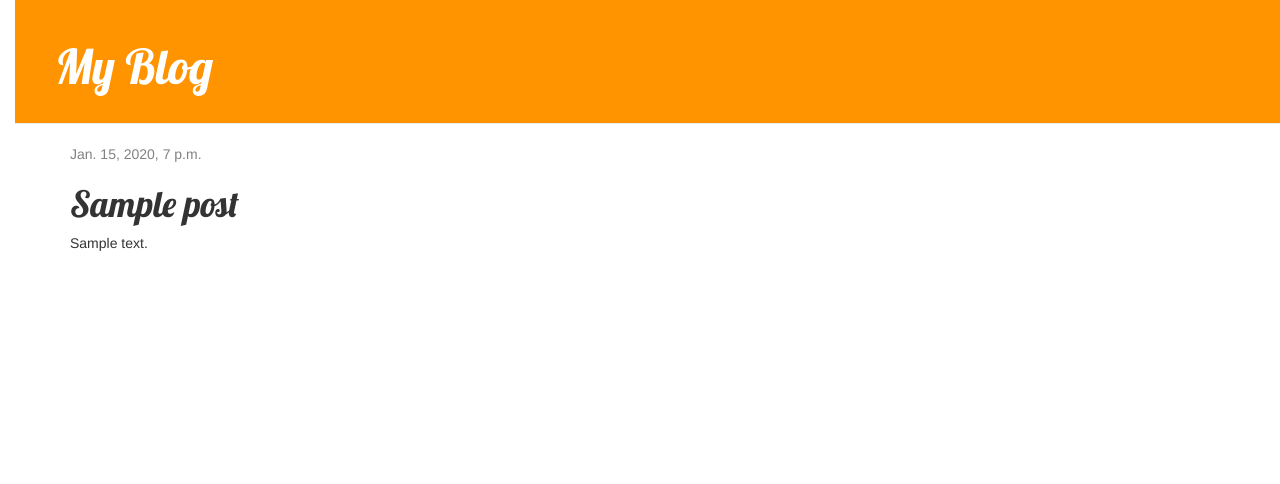
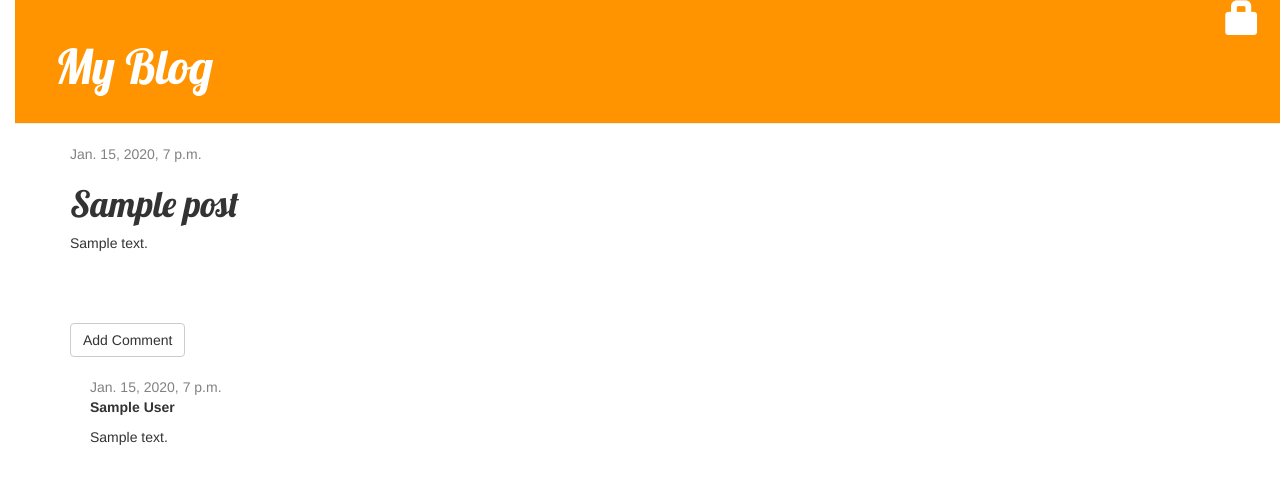
Before and after one commit to chulphan/my-first-blog, a Django app: page /post/1/ in a window 1280 px wide. Shown: the top 484 px of the page. Run offline with Django 3.2, Linux system fonts and the light colour scheme; tables that the repository leaves empty hold one stand-in row (values such as "Sample post"); some libraries are stand-ins or nearby versions.

Commit message:
added commentgit add --all you can comment my article :)

```diff
--- a/blog/admin.py
+++ b/blog/admin.py
@@ -1,6 +1,8 @@
 from django.contrib import admin
-from .models import Post
+from .models import Post, Comment
 
 # Register your models here.
 
 admin.site.register(Post)
+
+admin.site.register(Comment)
--- a/blog/models.py
+++ b/blog/models.py
@@ -10,9 +10,27 @@ class Post(models.Model):
     created_date = models.DateTimeField(default=timezone.now)
     published_date = models.DateTimeField(blank=True, null=True)
 
+    def approved_comments(self):
+        return self.comments.filter(approved_comment=True)
+
     def publish(self):
         self.published_date = timezone.now()
         self.save()
 
     def __str__(self):
         return self.title
+
+
+class Comment(models.Model):
+    post = models.ForeignKey('blog.Post', related_name='comments')
+    author = models.CharField(max_length=200)
+    text = models.TextField()
+    created_date = models.DateTimeField(default=timezone.now)
+    approved_comment = models.BooleanField(default=False)
+
+    def approve(self):
+        self.approved_comment = True
+        self.save()
+
+    def __str__(self):
+        return self.text
--- a/blog/static/css/blog.css
+++ b/blog/static/css/blog.css
@@ -54,3 +54,7 @@ h1, h2, h3, h4{
 .post h1 a, .post h1 a:visited{
     color:#000000;
 }
+
+.comment{
+    margin : 20px 0px 20px 20px;
+}
--- a/blog/templates/blog/base.html
+++ b/blog/templates/blog/base.html
@@ -12,6 +12,9 @@
         {% if user.is_authenticated %}
              <a href="{% url 'post_new' %}" class="top-menu"><span class="glyphicon glyphicon-plus"></span></a>
              <a href="{% url 'post_draft_list' %}" class="top-menu"><span class="glyphicon glyphicon-edit"></span></a>
+             <p class="top-menu">Hello {{user.name}}<small>(<a href="{% url 'logout' %}">Log out</a>)</small></p>
+        {% else %}
+            <a href="{%url 'login' %}" class="top-menu"><span class="glyphicon glyphicon-lock"></span></a>
         {% endif %}
         <div class="page-header">
             <h1><a href="/">My Blog</a></h1>
--- a/blog/templates/blog/post_detail.html
+++ b/blog/templates/blog/post_detail.html
@@ -16,4 +16,24 @@
         <h1>{{post.title}}</h1>
         <p>{{post.text|linebreaksbr}}</p>
     </div>
+    <a class="btn btn-default" href="{% url 'add_comment_to_post' pk=post.pk %}">Add Comment</a>
+         {% for comment in post.comments.all %}
+           {% if user.is_authenticated or comment.approved_comment %}
+           <div class="comment">
+              <div class="date">
+                   {{comment.created_date}}
+                   {% if not comment.approved_comment %}
+                   <a class="btn btn-default" href="{% url 'comment_remove' pk=comment.pk %}"><span class="glyphicon glyphic    on-remove">remove</span></a>
+                   <a class="btn btn-default" href="{% url 'comment_approve' pk=comment.pk %}"><span class="glyphicon glyphi    con-ok">approve</span></a>
+          {% endif %}
+             </div>
+             <strong>{{comment.author}}</strong>
+             <p>{{comment.text | linebreaks}}</p>
+             </div>
+             {% endif %}
+         {% empty %}
+         <p> No Comments here Yet :( </p>
+     {% endfor %}
+
+
 {% endblock %}
--- a/blog/templates/blog/post_list.html
+++ b/blog/templates/blog/post_list.html
@@ -8,6 +8,7 @@
             </div>
             <h1><a href="{% url 'post_detail' pk=post.pk %}"> {{post.title}} </a></h1>
             <p>{{ post.text | linebreaksbr }}</p>
+            <a href="{% url 'post_detail' pk=post.pk %}">Comments: {{post.approved_comments.count}}</a>
         </div>
     {% endfor %}
-{% endblock %}
+{% endblock content %}
--- a/blog/urls.py
+++ b/blog/urls.py
@@ -10,4 +10,8 @@ urlpatterns = [
     url(r'^drafts/$', views.post_draft_list, name='post_draft_list'),
     url(r'^post/(?P<pk>\d+)/publish/$', views.post_publish, name='post_publish'),
     url(r'^post/(?P<pk>\d+)/remove/$', views.post_remove, name='post_remove'),
+    url(r'^post/(?P<pk>\d+)/comment/$', views.add_comment_to_post, name='add_comment_to_post'),
+    url(r'^comment/(?P<pk>\d+)/approve/$', views.comment_approve, name='comment_approve'),
+    url(r'^comment/(?P<pk>\d+)/remove/$', views.comment_remove, name='comment_remove'),
+
 ]
--- a/blog/views.py
+++ b/blog/views.py
@@ -1,8 +1,9 @@
 from django.shortcuts import render, get_object_or_404
-from .models import Post
+from .models import Post, Comment
 from django.utils import timezone
-from .forms import PostForm
+from .forms import PostForm, CommentForm
 from django.shortcuts import redirect
+from django.contrib.auth.decorators import login_required
 
 # Create your views here.
 
@@ -15,6 +16,7 @@ def post_detail(request, pk):
     post = get_object_or_404(Post, pk=pk)
     return render(request, 'blog/post_detail.html', {'post':post})
 
+@login_required
 def post_new(request):
 
     if request.method == "POST":
@@ -29,6 +31,7 @@ def post_new(request):
 
     return render(request, 'blog/post_edit.html', {'form':form})
 
+@login_required
 def post_edit(request, pk):
     post = get_object_or_404(Post, pk=pk)
     if request.method == "POST":
@@ -42,19 +45,45 @@ def post_edit(request, pk):
         form = PostForm(instance=post)
     return render(request, 'blog/post_edit.html', {'form':form})
 
-
+@login_required
 def post_draft_list(request):
     posts = Post.objects.filter(published_date__isnull=True).order_by('created_date')
     return render(request, 'blog/post_draft_list.html', {'posts':posts})
 
-
+@login_required
 def post_publish(request, pk):
     post = get_object_or_404(Post, pk=pk)
     post.publish()
     return redirect('post_detail', pk=pk)
 
-
+@login_required
 def post_remove(request, pk):
     post = get_object_or_404(Post, pk=pk)
     post.delete()
     return redirect('post_list')
+
+@login_required
+def add_comment_to_post(request, pk):
+    post = get_object_or_404(Post, pk=pk)
+    if request.method=="POST":
+        form=CommentForm(request.POST)
+        if form.is_valid():
+            comment=form.save(commit=False)
+            comment.post=post
+            comment.save()
+            return redirect('post_detail', pk=post.pk)
+    else:
+        form=CommentForm()
+    return render(request, 'blog/add_comment_to_post.html', {'form' : form})
+
+@login_required
+def comment_approve(request, pk):
+    comment = get_object_or_404(Comment, pk=pk)
+    comment.approve()
+    return redirect('post_detail', pk=comment.post.pk)
+
+@login_required
+def comment_remove(request, pk):
+    comment = get_object_or_404(Comment, pk=pk)
+    comment.delete()
+    return redirect('post_detail', pk=comment.post.pk)
--- a/mysite/settings.py
+++ b/mysite/settings.py
@@ -114,6 +114,7 @@ USE_L10N = True
 
 USE_TZ = True
 
+LOGIN_REDIRECT_URL='/'
 
 # Static files (CSS, JavaScript, Images)
 # https://docs.djangoproject.com/en/1.11/howto/static-files/
--- a/mysite/urls.py
+++ b/mysite/urls.py
@@ -16,7 +16,11 @@ Including another URLconf
 from django.conf.urls import include, url
 from django.contrib import admin
 
+from django.contrib.auth import views
+
 urlpatterns = [
     url(r'^admin/', admin.site.urls),
+    url(r'^accounts/login/$', views.login, name='login'),
+    url(r'^accounts/logout/$', views.logout, name='logout', kwargs={'next_page' : '/'}),
     url(r'', include('blog.urls')),
 ]
```
Also changed, not shown: blog/forms.py (+8 -1 lines), blog/templates/blog/add_comment_to_post.html (added, +9 -0 lines), blog/templates/registration/login.html (added, +25 -0 lines), blog/migrations/0002_comment.py (added).
